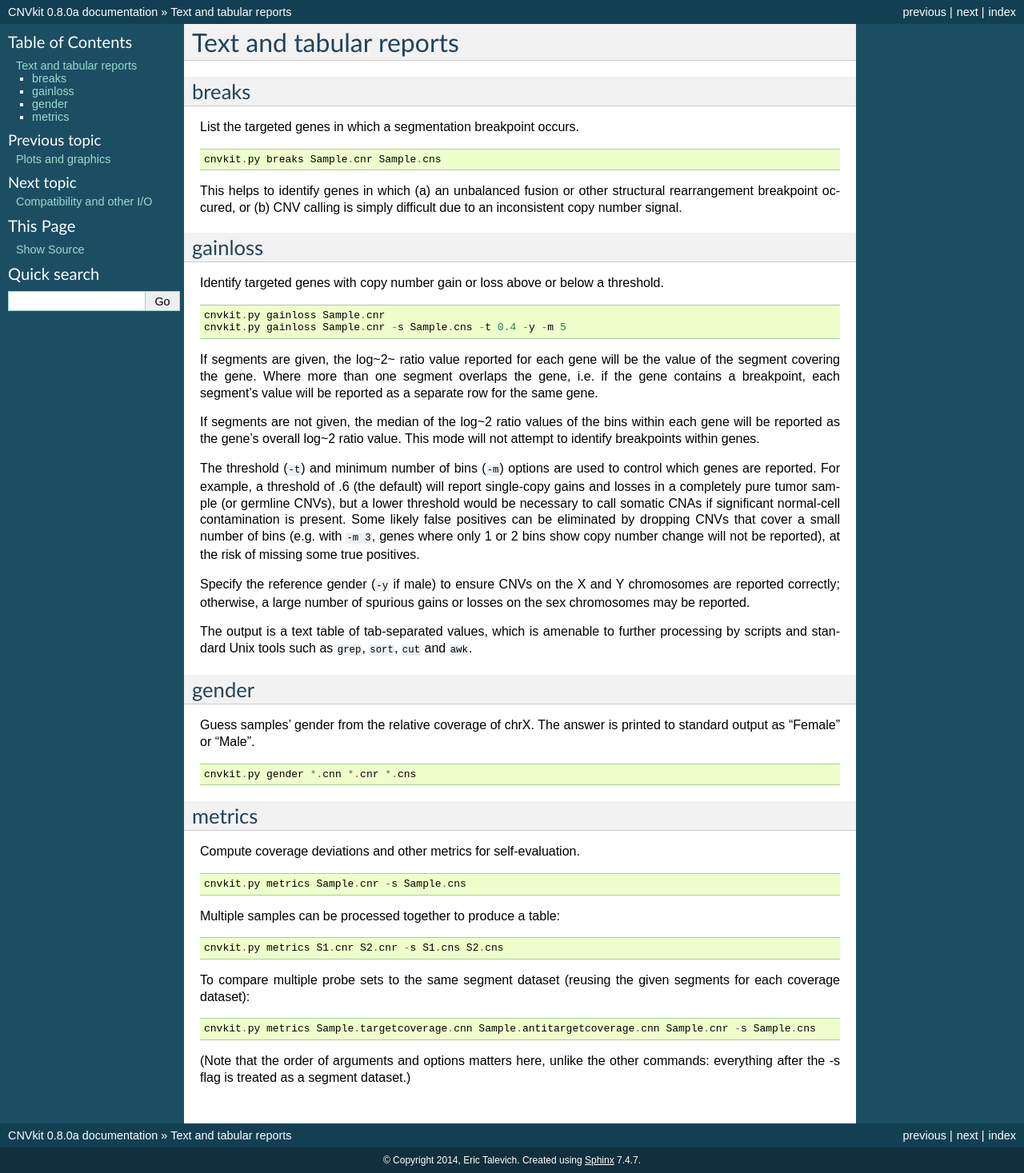
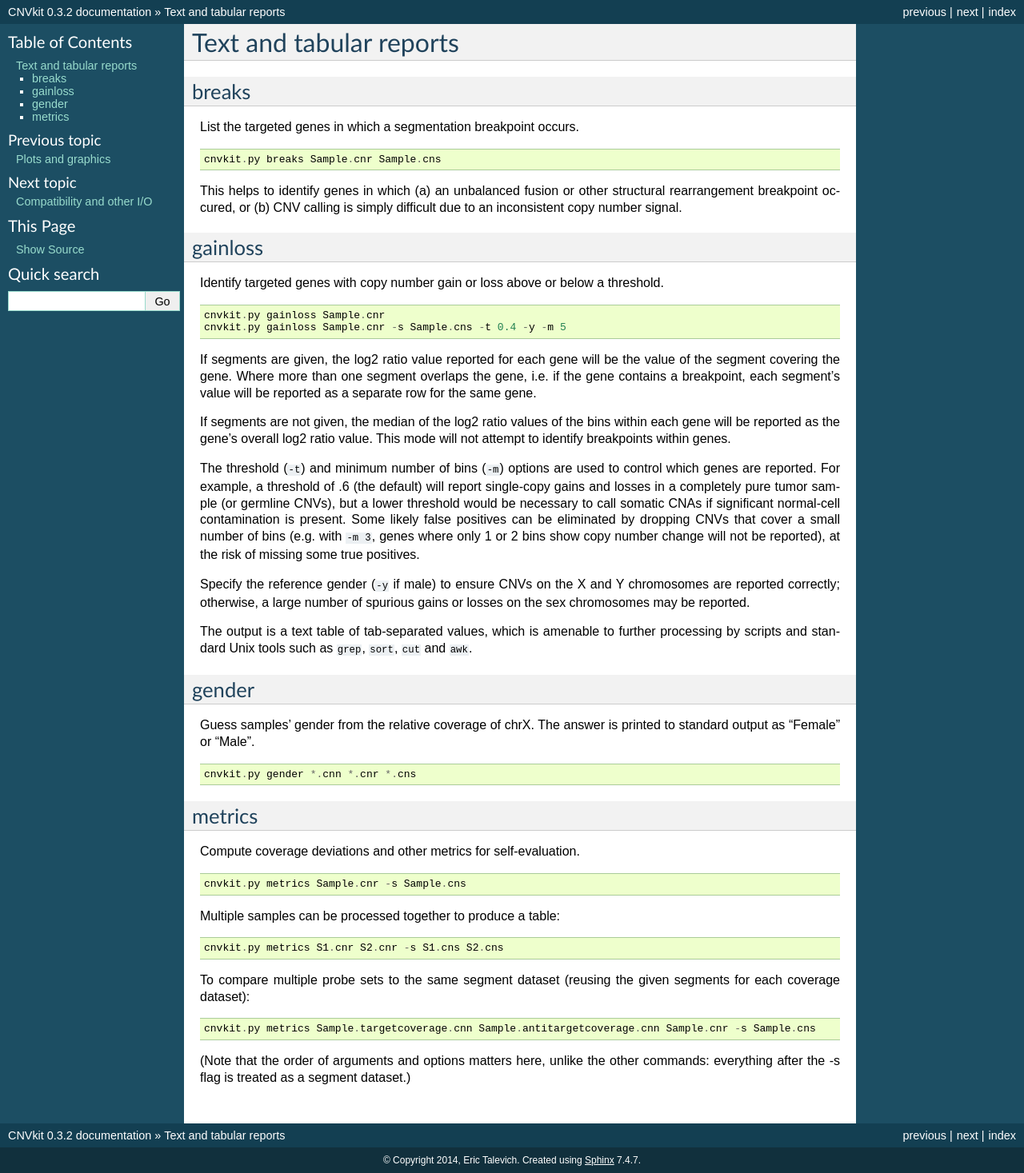
Before and after one commit to etal/cnvkit, a Sphinx documentation site: the page built from doc/reports.rst, in a window 1280 px wide. Shown: the whole page at 80% size. Built offline with Sphinx 7.4.7, drawn with Linux system fonts in a browser that asks for light colours.

Commit message:
doc: fixed the version number. Also, subscripts in rST are tedious.

```diff
--- a/doc/conf.py
+++ b/doc/conf.py
@@ -58,9 +58,9 @@ copyright = u'2014, Eric Talevich'
 # built documents.
 #
 # The short X.Y version.
-version = '0.8'
+version = '0.3'
 # The full version, including alpha/beta/rc tags.
-release = '0.8.0a'
+release = '0.3.2'
 
 # The language for content autogenerated by Sphinx. Refer to documentation
 # for a list of supported languages.
--- a/doc/reports.rst
+++ b/doc/reports.rst
@@ -26,13 +26,13 @@ threshold.
     cnvkit.py gainloss Sample.cnr
     cnvkit.py gainloss Sample.cnr -s Sample.cns -t 0.4 -y -m 5
 
-If segments are given, the log~2~ ratio value reported for each gene will be the
+If segments are given, the log2 ratio value reported for each gene will be the
 value of the segment covering the gene. Where more than one segment overlaps the
 gene, i.e. if the gene contains a breakpoint, each segment's value will be
 reported as a separate row for the same gene.
 
-If segments are not given, the median of the log~2 ratio values of the bins
-within each gene will be reported as the gene's overall log~2 ratio value. This
+If segments are not given, the median of the log2 ratio values of the bins
+within each gene will be reported as the gene's overall log2 ratio value. This
 mode will not attempt to identify breakpoints within genes.
 
 The threshold (``-t``) and minimum number of bins (``-m``) options are used to
```
